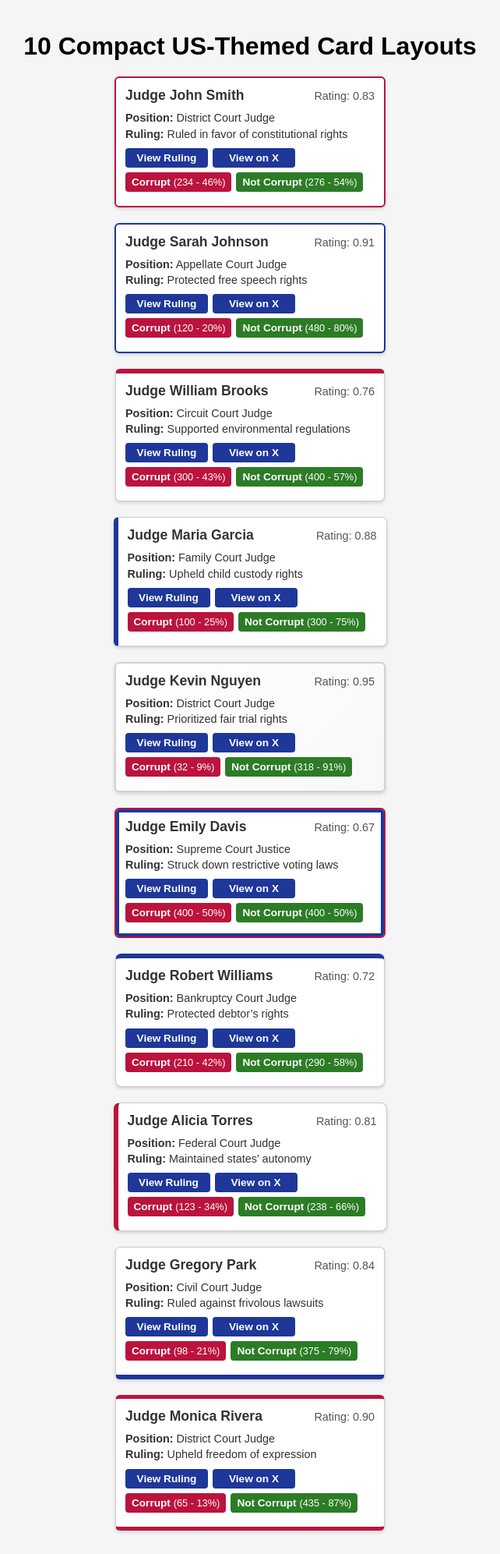
After one commit to mikl0s/JAI, a Flask app: template templates/examples.html in a window 1280 px wide. The commit adds this page. Shown: the whole page at 78% size, without its empty margins (319-961 px from the left). Run offline with Flask 3, Linux system fonts and the light colour scheme; the template is opened without the code that fills it, so the values that code supplies are empty; parts of the project's set-up code (start-up, migrations or seed data) failed here and were passed over.

Commit message:
chore: design cleanup

```diff
--- a/app.py
+++ b/app.py
@@ -95,10 +95,11 @@ def get_judges():
         total_votes = judge[-2] + judge[-1]
         status = 'undecided'
         if total_votes >= 5:
-            ratio = judge[-2] / total_votes
-            if ratio >= 0.6:
+            corrupt_ratio = judge[-2] / total_votes if total_votes > 0 else 0
+            not_corrupt_ratio = judge[-1] / total_votes if total_votes > 0 else 0
+            if corrupt_ratio >= 0.8333:  # 5/6 = 0.8333... (5:1 ratio)
                 status = 'corrupt'
-            elif ratio <= 0.4:
+            elif not_corrupt_ratio >= 0.8333: # 5:1 ratio for not_corrupt
                 status = 'not_corrupt'
 
         judges_with_status.append({
@@ -121,18 +122,19 @@ def submit_vote(judge_id):
         return jsonify({'success': False, 'error': 'Judge not found'}), 404
 
     # Check rate limit (1 vote per judge per day)
-    last_vote = query_db('''
-        SELECT created_at FROM votes
-        WHERE ip_address = ? AND judge_id = ?
-        ORDER BY created_at DESC
-        LIMIT 1
-    ''', (ip_address, judge_id), one=True)
+    if not is_ip_whitelisted(ip_address):
+        last_vote = query_db('''
+            SELECT created_at FROM votes
+            WHERE ip_address = ? AND judge_id = ?
+            ORDER BY created_at DESC
+            LIMIT 1
+        ''', (ip_address, judge_id), one=True)
 
-    if last_vote and (datetime.now() - datetime.fromisoformat(last_vote[0])) < timedelta(days=1):
-        return jsonify({
-            'success': False,
-            'error': 'You can only vote once per judge every 24 hours'
-        }), 429
+        if last_vote and (datetime.now() - datetime.fromisoformat(last_vote[0])) < timedelta(days=1):
+            return jsonify({
+                'success': False,
+                'error': 'You can only vote once per judge every 24 hours'
+            }), 429
 
     # Validate vote type
     vote_type = data.get('vote_type')
@@ -356,6 +358,38 @@ def logout():
     session.clear()
     return redirect(url_for('admin'))
 
+@app.route('/admin/recalculate_status', methods=['POST'])
+@admin_required
+def recalculate_status():
+    # Get all judges with vote counts
+    judges = query_db('''
+        SELECT j.*,
+            COALESCE(SUM(CASE WHEN v.vote_type = 'corrupt' THEN 1 ELSE 0 END), 0) AS corrupt_votes,
+            COALESCE(SUM(CASE WHEN v.vote_type = 'not_corrupt' THEN 1 ELSE 0 END), 0) AS not_corrupt_votes
+        FROM judges j
+        LEFT JOIN votes v ON j.id = v.judge_id
+        GROUP BY j.id
+    ''')
+
+    # Recalculate status and update database
+    for judge in judges:
+        judge_id = judge[0]
+        total_votes = judge[-2] + judge[-1]
+        status = 'undecided'
+        if total_votes >= 5:
+            corrupt_ratio = judge[-2] / total_votes if total_votes > 0 else 0
+            not_corrupt_ratio = judge[-1] / total_votes if total_votes > 0 else 0
+            if corrupt_ratio >= 0.8333:
+                status = 'corrupt'
+            elif not_corrupt_ratio >= 0.8333:
+                status = 'not_corrupt'
+
+        query_db('UPDATE judges SET status = ? WHERE id = ?', (status, judge_id))
+
+    log_admin_action('recalculate_status', 'Recalculated judge statuses based on vote counts')
+    return redirect(url_for('admin'))
+
+
 # Ensure localhost is whitelisted
 try:
     add_ip_to_whitelist('127.0.0.1', 'localhost testing', hours=8760) # 1 year
--- a/templates/admin.html
+++ b/templates/admin.html
@@ -41,6 +41,11 @@
                         </form>
                     </div>
                 </div>
+            </div>
+            <div class="recalculate-button-container">
+                <form method="post" action="{{ url_for('recalculate_status') }}">
+                    <button type="submit" class="btn btn-warning">Recalculate Statuses</button>
+                </form>
             </div>
 
             <div class="stats-card">
--- /dev/null
+++ b/templates/examples.html
@@ -0,0 +1,408 @@
+<!DOCTYPE html>
+<html lang="en">
+<head>
+  <meta charset="UTF-8" />
+  <title>10 Compact Card Layout Examples</title>
+  <style>
+    body {
+      font-family: Arial, sans-serif;
+      background: #f5f5f5;
+      margin: 20px;
+      display: flex;
+      flex-direction: column;
+      align-items: center;
+    }
+    h1 {
+      margin-bottom: 10px;
+      text-align: center;
+    }
+
+    /* SHARED BASE STYLES FOR ALL CARDS */
+    .card {
+      width: 320px;
+      margin: 10px auto;
+      padding: 12px;
+      border-radius: 6px;
+      background: #fff;
+      box-shadow: 0 2px 4px rgba(0,0,0,0.15);
+      color: #333;
+      display: flex;
+      flex-direction: column;
+      justify-content: space-between;
+    }
+    .card-header {
+      display: flex;
+      justify-content: space-between;
+      align-items: baseline;
+      margin-bottom: 8px;
+    }
+    .card-header .judge-name {
+      font-weight: bold;
+      font-size: 1.1rem;
+    }
+    .card-header .rating {
+      font-size: 0.9rem;
+      color: #555;
+    }
+    .card-body {
+      margin-bottom: 8px;
+      line-height: 1.4;
+      font-size: 0.9rem;
+    }
+    .card-body strong {
+      font-weight: 600;
+    }
+    .btn-row {
+      display: flex;
+      flex-wrap: wrap;
+      gap: 6px;
+      margin-bottom: 6px;
+    }
+    /* Button base style */
+    .btn {
+      text-decoration: none;
+      font-size: 0.85rem;
+      font-weight: 600;
+      color: #fff;
+      padding: 5px 8px;
+      border-radius: 4px;
+      display: inline-block;
+      text-align: center;
+      min-width: 90px; /* So all buttons have a similar width */
+    }
+    /* Colored button variations */
+    .btn-primary {
+      background: #1e3799; /* Blue */
+    }
+    .btn-primary:hover {
+      background: #2f499e;
+    }
+    .btn-danger {
+      background: #bb133e; /* US Red */
+    }
+    .btn-danger:hover {
+      background: #a21237;
+    }
+    .btn-success {
+      background: #2c7c26; /* A deeper green for contrast */
+    }
+    .btn-success:hover {
+      background: #256420;
+    }
+
+    /* Slightly smaller text for the votes inside the button text */
+    .corrupt-votes,
+    .not-corrupt-votes {
+      font-weight: normal;
+      font-size: 0.8rem;
+    }
+
+    /* Layout 1: Simple red border */
+    .layout-1 {
+      border: 2px solid #bb133e; /* Red border */
+    }
+
+    /* Layout 2: Simple blue border */
+    .layout-2 {
+      border: 2px solid #1e3799; /* Blue border */
+    }
+
+    /* Layout 3: Red top bar, slightly thicker */
+    .layout-3 {
+      border: 1px solid #ccc;
+      border-top: 6px solid #bb133e;
+    }
+
+    /* Layout 4: Blue left bar */
+    .layout-4 {
+      border: 1px solid #ccc;
+      border-left: 6px solid #1e3799;
+    }
+
+    /* Layout 5: Subtle red-blue gradient background */
+    .layout-5 {
+      background: linear-gradient(135deg, #fff, #f8f8f8);
+      border: 2px solid #d2d2d2;
+    }
+
+    /* Layout 6: Red & blue double border */
+    .layout-6 {
+      border: 2px solid #bb133e;
+      box-shadow: inset 0 0 0 4px #1e3799;
+    }
+
+    /* Layout 7: Blue top bar with corner radius */
+    .layout-7 {
+      border: 1px solid #ccc;
+      border-top: 6px solid #1e3799;
+      border-radius: 8px;
+    }
+
+    /* Layout 8: Red left bar + corner radius */
+    .layout-8 {
+      border: 1px solid #ccc;
+      border-left: 6px solid #bb133e;
+      border-radius: 8px;
+    }
+
+    /* Layout 9: Subtle outline with thicker bottom bar in blue */
+    .layout-9 {
+      border: 1px solid #ccc;
+      border-bottom: 6px solid #1e3799;
+    }
+
+    /* Layout 10: Red top and bottom bar */
+    .layout-10 {
+      border-top: 5px solid #bb133e;
+      border-bottom: 5px solid #bb133e;
+      border-left: 1px solid #ccc;
+      border-right: 1px solid #ccc;
+    }
+
+  </style>
+</head>
+<body>
+  <h1>10 Compact US-Themed Card Layouts</h1>
+
+  <!-- CARD LAYOUT 1 -->
+  <div class="card layout-1">
+    <div class="card-header">
+      <div class="judge-name">Judge John Smith</div>
+      <div class="rating">Rating: 0.83</div>
+    </div>
+    <div class="card-body">
+      <strong>Position:</strong> District Court Judge<br>
+      <strong>Ruling:</strong> Ruled in favor of constitutional rights
+    </div>
+    <div class="btn-row">
+      <a href="#" class="btn btn-primary">View Ruling</a>
+      <a href="#" class="btn btn-primary">View on X</a>
+    </div>
+    <div class="btn-row">
+      <a href="#" class="btn btn-danger">Corrupt
+        <span class="corrupt-votes">(234 - 46%)</span>
+      </a>
+      <a href="#" class="btn btn-success">Not Corrupt
+        <span class="not-corrupt-votes">(276 - 54%)</span>
+      </a>
+    </div>
+  </div>
+
+  <!-- CARD LAYOUT 2 -->
+  <div class="card layout-2">
+    <div class="card-header">
+      <div class="judge-name">Judge Sarah Johnson</div>
+      <div class="rating">Rating: 0.91</div>
+    </div>
+    <div class="card-body">
+      <strong>Position:</strong> Appellate Court Judge<br>
+      <strong>Ruling:</strong> Protected free speech rights
+    </div>
+    <div class="btn-row">
+      <a href="#" class="btn btn-primary">View Ruling</a>
+      <a href="#" class="btn btn-primary">View on X</a>
+    </div>
+    <div class="btn-row">
+      <a href="#" class="btn btn-danger">Corrupt
+        <span class="corrupt-votes">(120 - 20%)</span>
+      </a>
+      <a href="#" class="btn btn-success">Not Corrupt
+        <span class="not-corrupt-votes">(480 - 80%)</span>
+      </a>
+    </div>
+  </div>
+
+  <!-- CARD LAYOUT 3 -->
+  <div class="card layout-3">
+    <div class="card-header">
+      <div class="judge-name">Judge William Brooks</div>
+      <div class="rating">Rating: 0.76</div>
+    </div>
+    <div class="card-body">
+      <strong>Position:</strong> Circuit Court Judge<br>
+      <strong>Ruling:</strong> Supported environmental regulations
+    </div>
+    <div class="btn-row">
+      <a href="#" class="btn btn-primary">View Ruling</a>
+      <a href="#" class="btn btn-primary">View on X</a>
+    </div>
+    <div class="btn-row">
+      <a href="#" class="btn btn-danger">Corrupt
+        <span class="corrupt-votes">(300 - 43%)</span>
+      </a>
+      <a href="#" class="btn btn-success">Not Corrupt
+        <span class="not-corrupt-votes">(400 - 57%)</span>
+      </a>
+    </div>
+  </div>
+
+  <!-- CARD LAYOUT 4 -->
+  <div class="card layout-4">
+    <div class="card-header">
+      <div class="judge-name">Judge Maria Garcia</div>
+      <div class="rating">Rating: 0.88</div>
+    </div>
+    <div class="card-body">
+      <strong>Position:</strong> Family Court Judge<br>
+      <strong>Ruling:</strong> Upheld child custody rights
+    </div>
+    <div class="btn-row">
+      <a href="#" class="btn btn-primary">View Ruling</a>
+      <a href="#" class="btn btn-primary">View on X</a>
+    </div>
+    <div class="btn-row">
+      <a href="#" class="btn btn-danger">Corrupt
+        <span class="corrupt-votes">(100 - 25%)</span>
+      </a>
+      <a href="#" class="btn btn-success">Not Corrupt
+        <span class="not-corrupt-votes">(300 - 75%)</span>
+      </a>
+    </div>
+  </div>
+
+  <!-- CARD LAYOUT 5 -->
+  <div class="card layout-5">
+    <div class="card-header">
+      <div class="judge-name">Judge Kevin Nguyen</div>
+      <div class="rating">Rating: 0.95</div>
+    </div>
+    <div class="card-body">
+      <strong>Position:</strong> District Court Judge<br>
+      <strong>Ruling:</strong> Prioritized fair trial rights
+    </div>
+    <div class="btn-row">
+      <a href="#" class="btn btn-primary">View Ruling</a>
+      <a href="#" class="btn btn-primary">View on X</a>
+    </div>
+    <div class="btn-row">
+      <a href="#" class="btn btn-danger">Corrupt
+        <span class="corrupt-votes">(32 - 9%)</span>
+      </a>
+      <a href="#" class="btn btn-success">Not Corrupt
+        <span class="not-corrupt-votes">(318 - 91%)</span>
+      </a>
+    </div>
+  </div>
+
+  <!-- CARD LAYOUT 6 -->
+  <div class="card layout-6">
+    <div class="card-header">
+      <div class="judge-name">Judge Emily Davis</div>
+      <div class="rating">Rating: 0.67</div>
+    </div>
+    <div class="card-body">
+      <strong>Position:</strong> Supreme Court Justice<br>
+      <strong>Ruling:</strong> Struck down restrictive voting laws
+    </div>
+    <div class="btn-row">
+      <a href="#" class="btn btn-primary">View Ruling</a>
+      <a href="#" class="btn btn-primary">View on X</a>
+    </div>
+    <div class="btn-row">
+      <a href="#" class="btn btn-danger">Corrupt
+        <span class="corrupt-votes">(400 - 50%)</span>
+      </a>
+      <a href="#" class="btn btn-success">Not Corrupt
+        <span class="not-corrupt-votes">(400 - 50%)</span>
+      </a>
+    </div>
+  </div>
+
+  <!-- CARD LAYOUT 7 -->
+  <div class="card layout-7">
+    <div class="card-header">
+      <div class="judge-name">Judge Robert Williams</div>
+      <div class="rating">Rating: 0.72</div>
+    </div>
+    <div class="card-body">
+      <strong>Position:</strong> Bankruptcy Court Judge<br>
+      <strong>Ruling:</strong> Protected debtor’s rights
+    </div>
+    <div class="btn-row">
+      <a href="#" class="btn btn-primary">View Ruling</a>
+      <a href="#" class="btn btn-primary">View on X</a>
+    </div>
+    <div class="btn-row">
+      <a href="#" class="btn btn-danger">Corrupt
+        <span class="corrupt-votes">(210 - 42%)</span>
+      </a>
+      <a href="#" class="btn btn-success">Not Corrupt
+        <span class="not-corrupt-votes">(290 - 58%)</span>
+      </a>
+    </div>
+  </div>
+
+  <!-- CARD LAYOUT 8 -->
+  <div class="card layout-8">
+    <div class="card-header">
+      <div class="judge-name">Judge Alicia Torres</div>
+      <div class="rating">Rating: 0.81</div>
+    </div>
+    <div class="card-body">
+      <strong>Position:</strong> Federal Court Judge<br>
+      <strong>Ruling:</strong> Maintained states’ autonomy
+    </div>
+    <div class="btn-row">
+      <a href="#" class="btn btn-primary">View Ruling</a>
+      <a href="#" class="btn btn-primary">View on X</a>
+    </div>
+    <div class="btn-row">
+      <a href="#" class="btn btn-danger">Corrupt
+        <span class="corrupt-votes">(123 - 34%)</span>
+      </a>
+      <a href="#" class="btn btn-success">Not Corrupt
+        <span class="not-corrupt-votes">(238 - 66%)</span>
+      </a>
+    </div>
+  </div>
+
+  <!-- CARD LAYOUT 9 -->
+  <div class="card layout-9">
+    <div class="card-header">
+      <div class="judge-name">Judge Gregory Park</div>
+      <div class="rating">Rating: 0.84</div>
+    </div>
+    <div class="card-body">
+      <strong>Position:</strong> Civil Court Judge<br>
+      <strong>Ruling:</strong> Ruled against frivolous lawsuits
+    </div>
+    <div class="btn-row">
+      <a href="#" class="btn btn-primary">View Ruling</a>
+      <a href="#" class="btn btn-primary">View on X</a>
+    </div>
+    <div class="btn-row">
+      <a href="#" class="btn btn-danger">Corrupt
+        <span class="corrupt-votes">(98 - 21%)</span>
+      </a>
+      <a href="#" class="btn btn-success">Not Corrupt
+        <span class="not-corrupt-votes">(375 - 79%)</span>
+      </a>
+    </div>
+  </div>
+
+  <!-- CARD LAYOUT 10 -->
+  <div class="card layout-10">
+    <div class="card-header">
+      <div class="judge-name">Judge Monica Rivera</div>
+      <div class="rating">Rating: 0.90</div>
+    </div>
+    <div class="card-body">
+      <strong>Position:</strong> District Court Judge<br>
+      <strong>Ruling:</strong> Upheld freedom of expression
+    </div>
+    <div class="btn-row">
+      <a href="#" class="btn btn-primary">View Ruling</a>
+      <a href="#" class="btn btn-primary">View on X</a>
+    </div>
+    <div class="btn-row">
+      <a href="#" class="btn btn-danger">Corrupt
+        <span class="corrupt-votes">(65 - 13%)</span>
+      </a>
+      <a href="#" class="btn btn-success">Not Corrupt
+        <span class="not-corrupt-votes">(435 - 87%)</span>
+      </a>
+    </div>
+  </div>
+
+</body>
+</html>
--- a/templates/index.html
+++ b/templates/index.html
@@ -10,6 +10,7 @@
 <body>
     <header>
         <h1>Judicial Accountability Initiative</h1>
+        <div id="current-ratio"></div>
     </header>
 
     <!-- Floating Submit Button -->
```
Also changed, not shown: implementation_plan.md (+1 -1 lines), static/script.js (+83 -23 lines), static/styles.css (+37 -19 lines).
